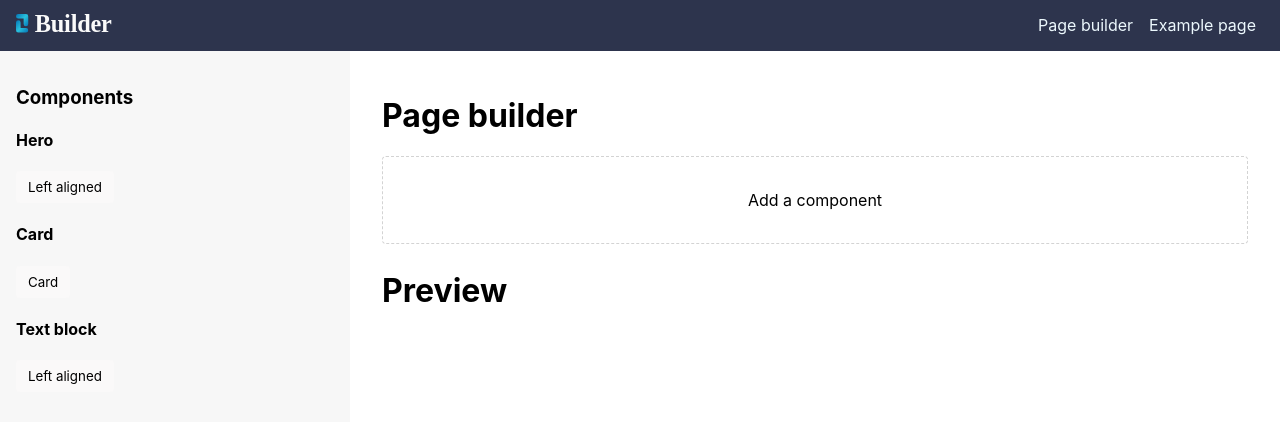
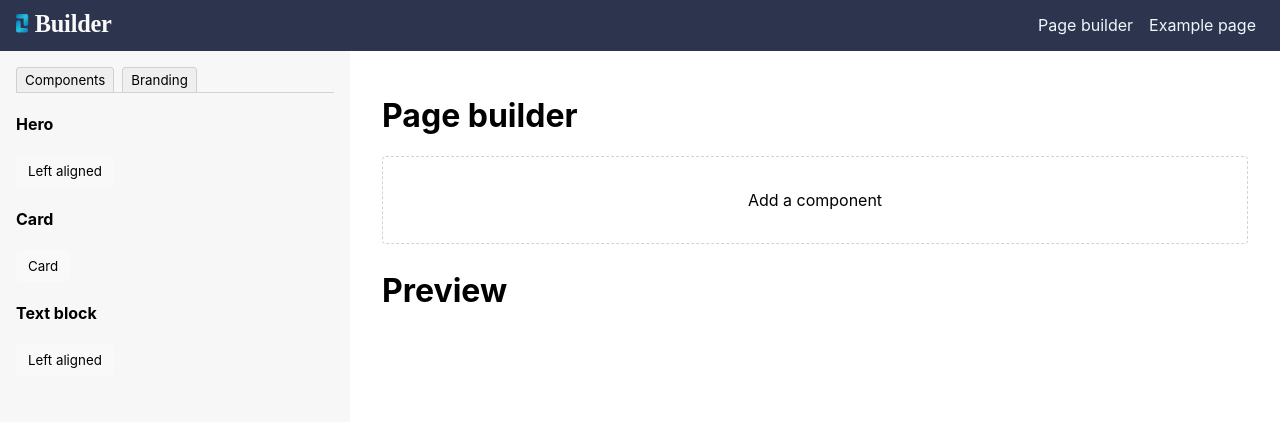
Before and after one commit to ejgoodwin/page-builder, a React (Create React App) app: page /page-builder in a window 1280 px wide. Shown: the top 422 px of the page. Built offline with nearby package versions, Linux system fonts and the light colour scheme.

Commit message:
added tabs for sidebar

```diff
--- a/src/components/page-builder/Sidebar.js
+++ b/src/components/page-builder/Sidebar.js
@@ -1,7 +1,24 @@
+import { useState } from "react";
+
 const Sidebar = ({ addComponent }) => {
+	const [activeTab, setActiveTab] = useState(1);
+
 	return (
 		<div className="pb-sidebar">
-			<h3>Components</h3>
+			<div className="pb-tab-headings">
+				<button className={`pb-tab-link 'pb-tab-link--active'`} onClick={() => setActiveTab(1)}>Components</button>
+				<button className={`pb-tab-link 'pb-tab-link--active'`} onClick={() => setActiveTab(2)}>Branding</button>
+			</div>
+
+			{/* Update to switch statement */}
+			{activeTab === 1 ? <ComponentsTab addComponent={addComponent} /> : <BrandingTab />}
+		</div>
+	);
+}
+
+function ComponentsTab({ addComponent }) {
+	return (
+		<div>
 			<h4>Hero</h4>
 			<div className="pb-sidebar-component">
 				<button className="button" onClick={() => addComponent('hero')}>Left aligned</button>
@@ -18,4 +35,12 @@ const Sidebar = ({ addComponent }) => {
 	);
 }
 
+function BrandingTab() {
+	return (
+		<div>
+			Branding coming soon.
+		</div>
+	);
+}
+
 export default Sidebar;
```
